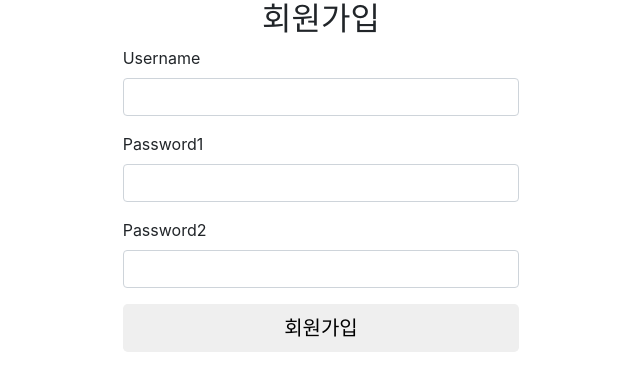
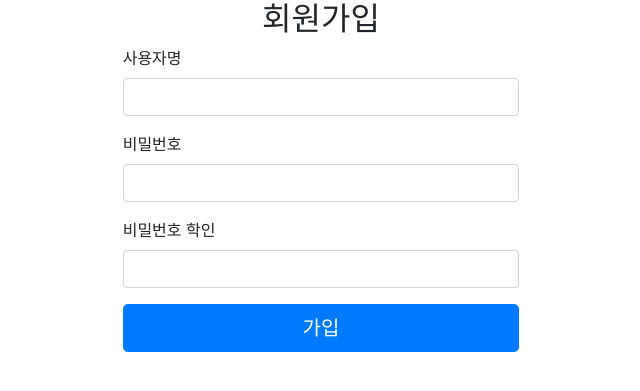
Before and after one commit to orca9s/instagram, a Django app: page /members/signup/ in a window 1280 px wide. Shown: the part 56-447 px from the top of the page, without its empty margins (319-959 px from the left). Run offline with Django 3.2, Linux system fonts and the light colour scheme; some libraries are stand-ins or nearby versions.

Commit message:
Bootstrap에 맞게 css동적추가

```diff
--- a/app/members/forms.py
+++ b/app/members/forms.py
@@ -25,6 +25,7 @@ class LoginForm(forms.Form):
 
 class SignupForm(forms.Form):
     username = forms.CharField(
+        label='사용자명',
         widget=forms.TextInput(
             attrs={
                 'class': 'form-control',
@@ -32,6 +33,7 @@ class SignupForm(forms.Form):
         )
     )
     password1 = forms.CharField(
+        label='비밀번호',
         widget=forms.PasswordInput(
             attrs={
                 'class': 'form-control',
@@ -39,6 +41,7 @@ class SignupForm(forms.Form):
         )
     )
     password2 = forms.CharField(
+        label='비밀번호 학인',
         widget=forms.PasswordInput(
             attrs={
                 'class': 'form-control',
@@ -50,13 +53,15 @@ class SignupForm(forms.Form):
         # username이 유일한지 검사
         data = self.cleaned_data['username']
         if User.objects.filter(username=data).exists():
+            self.fields['username'].widget.attrs['class'] += ' is-invalid'
             raise forms.ValidationError('이미 사용중인 사용자명입니다')
         return data
 
-    def clean(self):
-        # password1, password2가 일치하는지 검사
-        super().clean()
-        password1 = self.cleaned_data.get('password1')
-        password2 = self.cleaned_data.get('password2')
+    def clean_password2(self):
+        password1 = self.cleaned_data['password1']
+        password2 = self.cleaned_data['password2']
         if password1 != password2:
-            raise forms.ValidationError('비밀번호와 비밀번호 확인이 다릅니다.')
+            self.fields['password1'].widget.attrs['class'] += ' is-invalid'
+            self.fields['password2'].widget.attrs['class'] += ' is-invalid'
+            raise forms.ValidationError('비밀번호와 비밀번호 확인이 다릅니다')
+        return password2
--- a/app/templates/members/signup.html
+++ b/app/templates/members/signup.html
@@ -1,19 +1,19 @@
 {% extends 'base.html' %}
 
 {% block content %}
-
 <div class="col
 						col-lg-4 offset-lg-4
 						col-md-6 offset-md-3
 						col-sm-8 offset-sm-2">
 	<h2 class="text-center">회원가입</h2>
 	{{ error }}
-    <form action="" method="post">
+	<form action="" method="POST">
 		{% csrf_token %}
-      <!--  Form자체의 Error들을 출력 -->
+
+		<!-- Form자체의 Error들을 출력 -->
 		{% if form.non_field_errors %}
 			{% for error in form.non_field_errors %}
-                <small class="form-text text-muted">{{error}}</small>
+				<small class="form-text text-muted">- {{ error }}</small>
 			{% endfor %}
 		{% endif %}
 
@@ -27,12 +27,12 @@
 
 			<!-- 각 Field가 가진 Error들을 input밑에 출력 -->
 			{% for error in field.errors %}
-                <small class="form-text text-muted">{{ error }}</small>
+                <div class="invalid-feedback">{{ error }}</div>
 			{% endfor %}
 		</div>
 		{% endfor %}
-        <button class="btn btn-lg btn-pimary btn-block" type="submit">회원가입</button>
+		<button class="btn btn-lg btn-primary btn-block"
+		        type="submit">가입</button>
 	</form>
 </div>
-
 {% endblock %}
```
Lines whose indentation alone changed are shown as unchanged.
